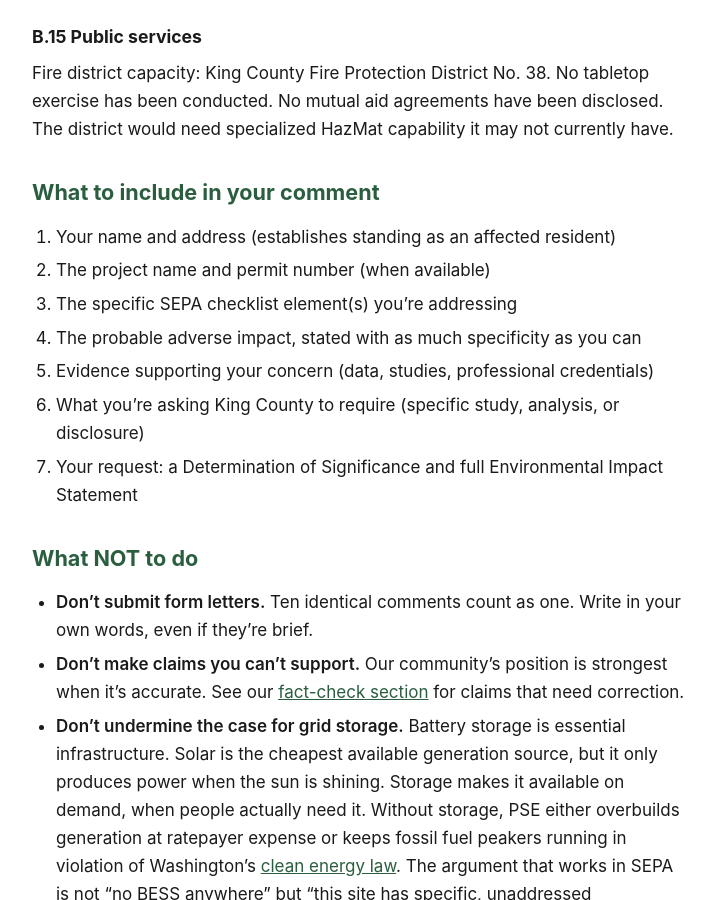
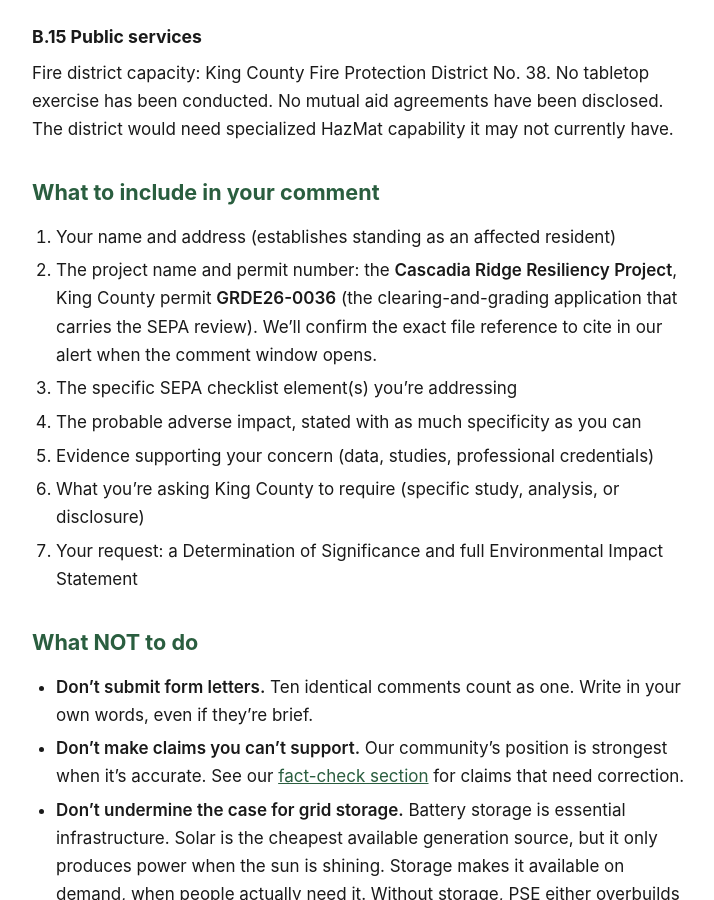
Before and after one commit to calef/cascadia-ridge-bess, a Jekyll site: the page built from _pages/sepa-comments.md, in a window 1280 px wide and 900 px high, scrolled down 6908 px. Shown: the whole window, without its empty margins (280-994 px from the left). Built offline with Jekyll 4.4.1, drawn with Linux system fonts in a browser that asks for light colours.

Commit message:
Deploy site 2026-07-23-155037

```diff
--- a/_pages/sepa-comments.md
+++ b/_pages/sepa-comments.md
@@ -101,7 +101,7 @@ Fire district capacity: King County Fire Protection District No. 38. No tabletop
 ## What to include in your comment
 
 1. Your name and address (establishes standing as an affected resident)
-2. The project name and permit number (when available)
+2. The project name and permit number: the **Cascadia Ridge Resiliency Project**, King County permit **GRDE26-0036** (the clearing-and-grading application that carries the SEPA review). We'll confirm the exact file reference to cite in our alert when the comment window opens.
 3. The specific SEPA checklist element(s) you're addressing
 4. The probable adverse impact, stated with as much specificity as you can
 5. Evidence supporting your concern (data, studies, professional credentials)
```
